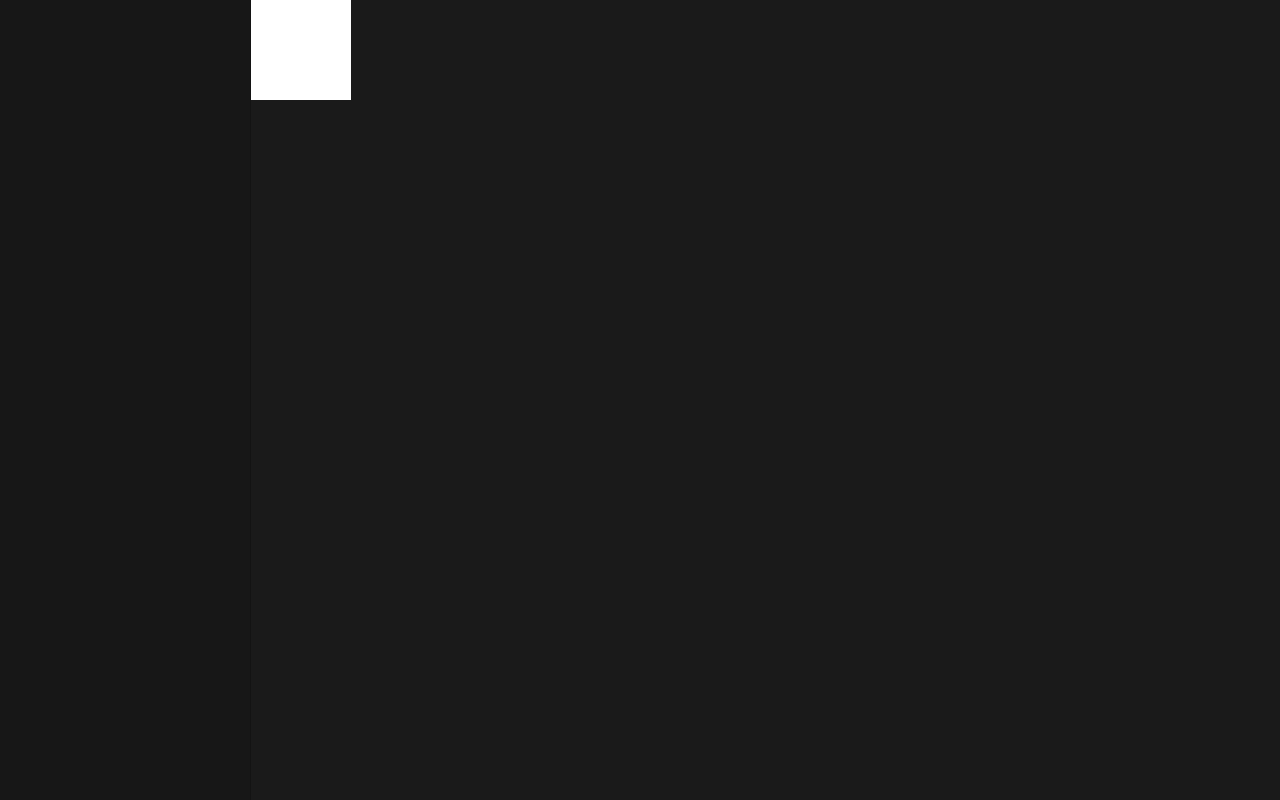
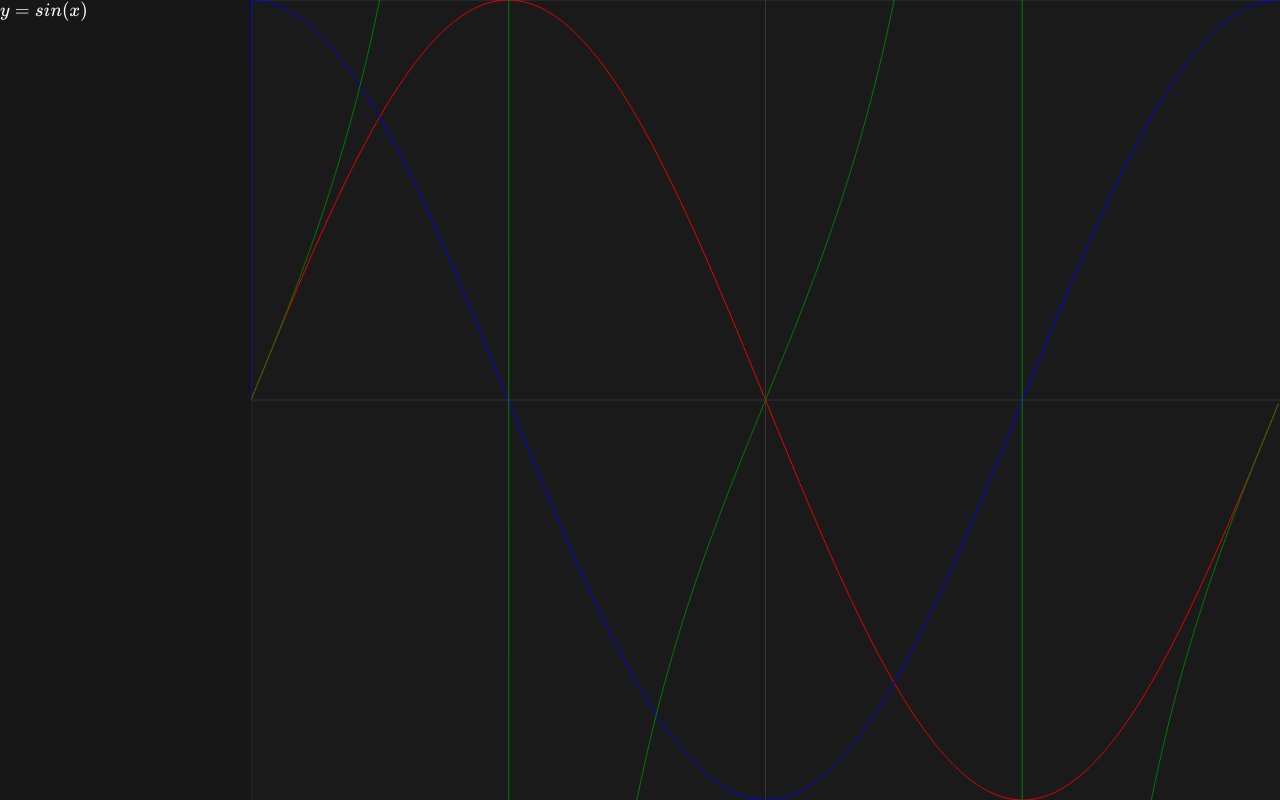
Before and after one commit to dmarcos/functionsZoo, a plain HTML site: page index.html in a window 1280 px wide. Drawn offline with nearby package versions, Linux system fonts and the light colour scheme; some packages are replaced by stand-ins of ours.

Commit message:
First plot

```diff
--- a/css/main.css
+++ b/css/main.css
@@ -74,15 +74,16 @@ body,html{
   float: left;
   width: 250px;
   height: 100%;
+  color: white;
   background-color: rgb(23,23,23);
   border-right: 1px solid rgb(19,19,19);
 }
 
 
 #blackboard {
+  height: 100%;
   width: auto;
   overflow: hidden;
-  height: 100%;
   background-color: rgb(26,26,26)
 }
 
--- a/index.html
+++ b/index.html
@@ -18,15 +18,110 @@
     <body>
 
         <div id="container">
-          <div id="menu"></div>
+          <div id="menu"> \(y = sin(x)\) </div>
           <div id="blackboard">
-            <canvas id="myCanvas" width="100%" height="100%" style="background: white"></canvas>
+            <canvas></canvas>
           </div>
         </div>
-
+        <script type="text/x-mathjax-config">
+          MathJax.Hub.Config({tex2jax: {inlineMath: [['$','$'], ['\\(','\\)']]}});
+        </script>
+        <script type="text/javascript" src="http://cdn.mathjax.org/mathjax/latest/MathJax.js?config=TeX-AMS-MML_HTMLorMML"></script>
         <script src="//ajax.googleapis.com/ajax/libs/jquery/1.9.1/jquery.js"></script>
         <script>window.jQuery || document.write('<script src="js/vendor/jquery-1.9.1.js"><\/script>')</script>
 
         <script src="js/main.js"></script>
+        <script>
+          function fitToContainer(canvas){
+            canvas.style.width='100%';
+            canvas.style.height='100%';
+            canvas.width  = canvas.offsetWidth;
+            canvas.height = canvas.offsetHeight;
+          }
+
+          function drawGrid(canvas, stepX, stepY, color){
+            var context = canvas.getContext('2d');
+            var i;
+            context.strokeStyle = color || 'rgb(51,51,50)';
+            for (i=0;i<canvas.width;i+=stepX) {
+              context.beginPath();
+              context.moveTo(i, 0);
+              context.lineTo(i, canvas.height);
+              context.stroke();
+            }
+            for (i=0;i<canvas.height;i+=stepY) {
+              context.beginPath();
+              context.moveTo(0, i);
+              context.lineTo(canvas.width, i);
+              context.stroke();
+            }
+
+          }
+
+          function plotFunction(f, scale, color){
+            var i;
+            var canvas = document.querySelector('canvas');
+            var context = canvas.getContext('2d');
+            var factor = scale || 1;
+            context.strokeStyle = color || 'white';
+            context.lineWidth = 1;
+            context.beginPath();
+            context.moveTo(0, canvas.height / 2);
+            var points = [];
+            var step = 1;
+            points.push({x: 0, y: canvas.height / 2});
+            for(i=0;i<canvas.width;i+=step) {
+              points.push({
+                x: i*step,
+                y: ((canvas.height / 2) - (canvas.height / 2)*f((i * step / canvas.width)*2*Math.PI))
+              });
+            }
+            for(i=0;i<points.length-1;i++) {
+              var xc = (points[i].x + points[i + 1].x) / 2;
+              var yc = (points[i].y + points[i + 1].y) / 2;
+              context.quadraticCurveTo(points[i].x, points[i].y, xc, yc);
+            }
+            // for(i=0;i<canvas.width;i+=step) {
+            //   context.lineTo(i * step, canvas.height / 2 - f((i * step / canvas.height)*factor)*100);
+            //   context.moveTo(i * step, canvas.height / 2 - f((i * step / canvas.height)*factor)*100);
+            // }
+            context.stroke();
+
+          }
+
+          var wave1 = function(x) {
+            return Math.sin(x);
+          };
+
+          var wave2 = function(x) {
+            return Math.cos(x);
+          };
+
+          var wave3 = function(x) {
+            return Math.tan(x);
+          };
+
+          var line = function(x) {
+            return x;
+          }
+
+          var exp = function(x) {
+            Math.E^x;
+          };
+
+          document.addEventListener('DOMContentLoaded',function(){
+            var canvas = document.querySelector('canvas');
+            var context = canvas.getContext('2d');
+            fitToContainer(canvas);
+            context.fillStyle='rgb(26,26,26)';
+            context.fillRect(0, 0, canvas.width, canvas.height);
+            //plotFunction(Math.sin, Math.PI*2);
+            drawGrid(canvas, canvas.width / (2) ,canvas.height / 2);
+            plotFunction(wave1, Math.PI*2, 'red');
+            plotFunction(wave2, Math.PI*2, 'blue');
+            plotFunction(wave3, Math.PI*2, 'green');
+
+          });
+        </script>
     </body>
 </html>
```
Also changed, not shown: 1 other file.
